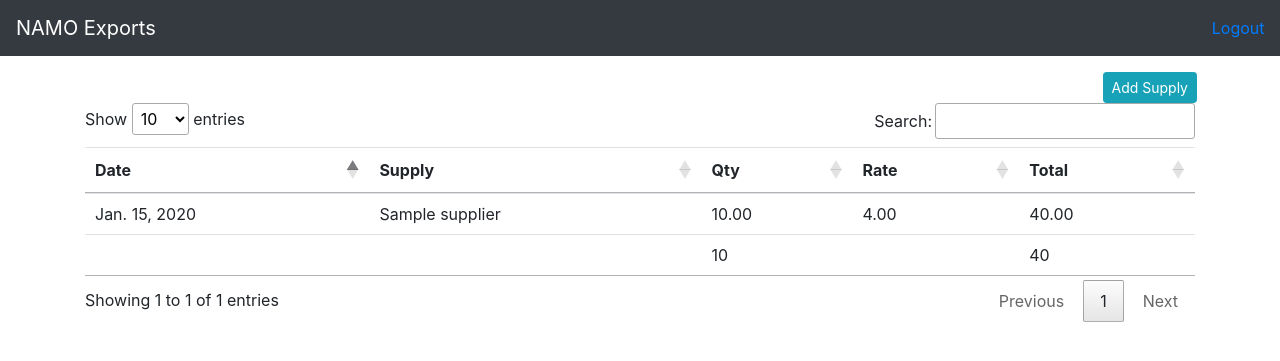
After one commit to adaikalaraj/enterprise, a Django app: page /supplies/ in a window 1280 px wide. The commit adds this page. Shown: the top 361 px of the page. Run offline with Django 3.2, Linux system fonts and the light colour scheme; a user stored in the database is signed in; tables that the repository leaves empty hold one stand-in row (values such as "Sample post"); some libraries are stand-ins or nearby versions.

```diff
--- /dev/null
+++ b/shops/forms.py
@@ -0,0 +1,14 @@
+from django.forms import ModelForm
+from .models import Supply, Delivery
+
+
+class SupplyForm(ModelForm):
+    class Meta:
+        model = Supply
+        fields = ['supplier', 'weight', 'rate']
+
+
+class DeliveryForm(ModelForm):
+    class Meta:
+        model = Delivery
+        fields = ['buyer', 'weight', 'rate']
--- a/shops/models.py
+++ b/shops/models.py
@@ -11,6 +11,9 @@ class Shop(models.Model):
     amount = models.DecimalField(default=0.00, decimal_places=2, max_digits=10)
     debt = models.DecimalField(default=0.00, decimal_places=2, max_digits=10)
 
+    def __str__(self):
+        return self.name
+
 
 class Supplier(models.Model):
     shop = models.ForeignKey(Shop, on_delete=models.CASCADE, related_name='suppliers')
@@ -19,6 +22,9 @@ class Supplier(models.Model):
     mobile = models.IntegerField(null=True, blank=True)
     amount = models.DecimalField(default=0.00, decimal_places=2, max_digits=10)
     debt = models.DecimalField(default=0.00, decimal_places=2, max_digits=10)
+
+    def __str__(self):
+        return self.name
 
 
 class Buyer(models.Model):
@@ -29,10 +35,16 @@ class Buyer(models.Model):
     amount = models.DecimalField(default=0.00, decimal_places=2, max_digits=10)
     debt = models.DecimalField(default=0.00, decimal_places=2, max_digits=10)
 
+    def __str__(self):
+        return self.name
+
 
 class User(AbstractUser):
     shop = models.ForeignKey(Shop, null=True, blank=True, on_delete=models.CASCADE, related_name='users')
     phone = models.IntegerField(null=True, blank=True)
+
+    def __str__(self):
+        return self.username
 
 
 class Supply(models.Model):
@@ -40,10 +52,15 @@ class Supply(models.Model):
     date = models.DateField(auto_now_add=True)
     weight = models.DecimalField(default=0.00, decimal_places=2, max_digits=10)
     rate = models.DecimalField(default=0.00, decimal_places=2, max_digits=10)
+    created_by = models.ForeignKey(User, null=True, blank=True, related_name='supplies')
 
     @property
     def amount(self):
-        return self.weight * self.rate
+        return round(self.weight * self.rate, 2)
+
+
+    def __str__(self):
+        return '{} {}'.format(self.supplier, self.date)
 
 
 class Delivery(models.Model):
@@ -51,7 +68,11 @@ class Delivery(models.Model):
     date = models.DateField(auto_now_add=True)
     weight = models.DecimalField(default=0.00, decimal_places=2, max_digits=10)
     rate = models.DecimalField(default=0.00, decimal_places=2, max_digits=10)
+    created_by = models.ForeignKey(User, null=True, blank=True, related_name='deliveries')
 
     @property
     def amount(self):
         return self.weight * self.rate
+
+    def __str__(self):
+        return '{} {}'.format(self.buyer, self.date)
--- a/shops/urls.py
+++ b/shops/urls.py
@@ -1,8 +1,12 @@
 from django.conf.urls import url
 from django.contrib import admin
 
-from .views import dashboard
+from .views import dashboard, supplies, deliveries, suppliers, buyers
 
 urlpatterns = [
     url(r'^$', dashboard, name="dashboard"),
+    url(r'supplies/$', supplies, name="supplies"),
+    url(r'deliveries/$', deliveries, name="deliveries"),
+    url(r'buyers/$', buyers, name="buyers"),
+    url(r'suppliers/$', suppliers, name="suppliers"),
 ]
--- a/shops/views.py
+++ b/shops/views.py
@@ -3,10 +3,53 @@ from __future__ import unicode_literals
 
 from django.shortcuts import render
 from django.contrib.auth.decorators import login_required
+from django.db.models import Sum, F
 
-from .models import User
-
+from .models import User, Shop, Supplier, Buyer, Supply, Delivery
+from .forms import SupplyForm, DeliveryForm
 
 @login_required
 def dashboard(request):
 	return render(request, "shop/dashboard.html")
+
+
+@login_required
+def supplies(request):
+	form = SupplyForm()
+	if request.POST:
+		form = SupplyForm(request.POST)
+		if form.is_valid():
+			supply = form.save()
+			supply.created_by = request.user
+			supply.save()
+	supplies = Supply.objects.all()
+	total = Supply.objects.aggregate(weight=Sum('weight'), total=Sum(F('weight')*F('rate')))
+	return render(request, "shop/supplies.html", {'supplies': supplies, 'total': total, 'form': form})
+
+
+
+
+@login_required
+def deliveries(request):
+	form = DeliveryForm()
+	if request.POST:
+		form = DeliveryForm(request.POST)
+		if form.is_valid():
+			delivery = form.save()
+			delivery.created_by = request.user
+			delivery.save()
+	deliveries = Delivery.objects.all()
+	total = Delivery.objects.aggregate(weight=Sum('weight'), total=Sum(F('weight')*F('rate')))
+	return render(request, "shop/deliveries.html", {'deliveries': deliveries, 'total': total, 'form': form})
+
+
+@login_required
+def buyers(request):
+	buyers = Buyer.objects.all()
+	return render(request, "shop/buyers.html", {'buyers': buyers})
+
+
+@login_required
+def suppliers(request):
+	suppliers = Supplier.objects.all()
+	return render(request, "shop/suppliers.html", {'suppliers': suppliers})
--- a/templates/common/base.html
+++ b/templates/common/base.html
@@ -12,8 +12,9 @@
 
         {% block title %}{% endblock %}
 
-        <link rel="stylesheet" href="https://stackpath.bootstrapcdn.com/font-awesome/4.7.0/css/font-awesome.min.css">
+        <link rel="stylesheet" href="https://use.fontawesome.com/releases/v5.0.12/css/all.css">
         <link rel="stylesheet" href="https://stackpath.bootstrapcdn.com/bootstrap/4.1.0/css/bootstrap.min.css" integrity="sha384-9gVQ4dYFwwWSjIDZnLEWnxCjeSWFphJiwGPXr1jddIhOegiu1FwO5qRGvFXOdJZ4" crossorigin="anonymous">
+        <link rel="stylesheet" href="https://cdn.datatables.net/1.10.16/css/jquery.dataTables.min.css">
         {% block extra_css %}{% endblock %}
     </head>
     {% endblock %}
@@ -25,7 +26,7 @@
 
             {% block nav_content %}
                 {% block navbar_brand %}
-                    <a class="navbar-brand" href="#">NAMO Exports</a>
+                    <a class="navbar-brand" href="{% url 'dashboard' %}">NAMO Exports</a>
                 {% endblock %}
 
                 <button class="navbar-toggler" type="button" data-toggle="collapse" data-target="#navbar" aria-controls="navbarTogglerDemo02" aria-expanded="false" aria-label="Toggle navigation">
@@ -33,7 +34,7 @@
                 </button>
 
                 {% block navbar_collapse %}
-                <div class="collapse navbar-collapse" id="navbar">
+                <div class="collapse navbar-collapse offset-10" id="navbar">
                     {% if user.is_authenticated %}
                     <a class="nav-right" href="/logout/">Logout</a>
                     {% endif %}
@@ -66,6 +67,12 @@
         <script src="https://code.jquery.com/jquery-3.3.1.slim.min.js" integrity="sha384-q8i/X+965DzO0rT7abK41JStQIAqVgRVzpbzo5smXKp4YfRvH+8abtTE1Pi6jizo" crossorigin="anonymous"></script>
         <script src="https://cdnjs.cloudflare.com/ajax/libs/popper.js/1.14.0/umd/popper.min.js" integrity="sha384-cs/chFZiN24E4KMATLdqdvsezGxaGsi4hLGOzlXwp5UZB1LY//20VyM2taTB4QvJ" crossorigin="anonymous"></script>
         <script src="https://stackpath.bootstrapcdn.com/bootstrap/4.1.0/js/bootstrap.min.js" integrity="sha384-uefMccjFJAIv6A+rW+L4AHf99KvxDjWSu1z9VI8SKNVmz4sk7buKt/6v9KI65qnm" crossorigin="anonymous"></script>
+        <script src="https://cdn.datatables.net/1.10.16/js/jquery.dataTables.min.js"></script>
+        <script type="text/javascript">
+            $(document).ready(function(){
+                $('.datatable').DataTable();
+            });
+        </script>
         {% block extra_js %}{% endblock %}
 
     </body>
--- /dev/null
+++ b/templates/shop/supplies.html
@@ -0,0 +1,64 @@
+{% extends 'common/base.html' %}
+
+{% block title %}Dashboard{% endblock %}
+
+{% block container %}
+<div>
+	<button type="button" class="btn btn-info btn-sm offset-11" data-toggle="modal" data-target="#myModal">Add Supply</button>
+	<table class="table datatable" id="suppliesTable">
+		<thead>
+		<tr>
+			<th>Date</th>
+			<th>Supply</th>
+			<th>Qty</th>
+			<th>Rate</th>
+			<th>Total</th>
+		</tr>
+	</thead><tbody>
+		{% for supply in supplies %}
+		<tr>
+			<td>{{supply.date}}</td>
+			<td>{{supply.supplier}}</td>
+			<td>{{supply.weight}}</td>
+			<td>{{supply.rate}}</td>
+			<td>{{supply.amount}}</td>
+		</tr>
+		{% endfor %}
+		</tbody>
+		<tr>
+			<td></td>
+			<td></td>
+			<td>{{total.weight}}</td>
+			<td></td>
+			<td>{{total.total}}</td>
+		</tr>
+	</table>
+</div>
+
+<!-- Modal -->
+<div class="modal fade" id="myModal" role="dialog">
+<div class="modal-dialog">
+
+  <!-- Modal content-->
+  <div class="modal-content">
+  	<form method="post">
+  	{% csrf_token %}
+    <div class="modal-header">
+      <h4 class="modal-title">Add supply</h4>
+      <button type="button" class="close" data-dismiss="modal">&times;</button>
+    </div>
+    <div class="modal-body">
+      {{ form.as_p }}
+    </div>
+    <div class="modal-footer">
+      <button type="submit" class="btn btn-default">Save</button>
+      <button type="button" class="btn btn-default" data-dismiss="modal">Close</button>
+    </div>
+    </form>
+  </div>
+
+</div>
+</div>
+
+
+{% endblock %}
```
Also changed, not shown: templates/shop/buyers.html (added, +28 -0 lines), templates/shop/dashboard.html (+8 -1 lines), templates/shop/deliveries.html (added, +64 -0 lines), templates/shop/suppliers.html (added, +28 -0 lines), shops/migrations/0004_auto_20180505_0904.py (added).
